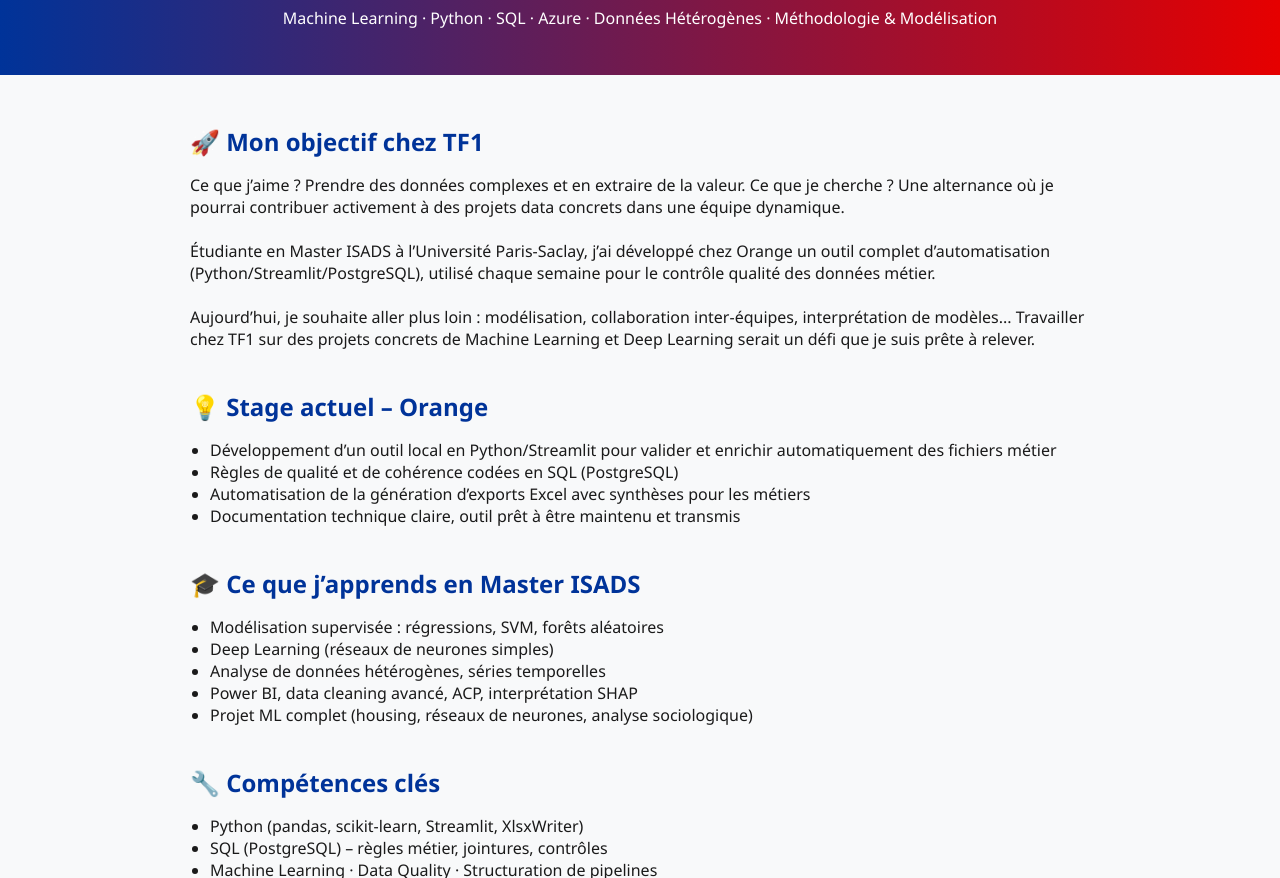
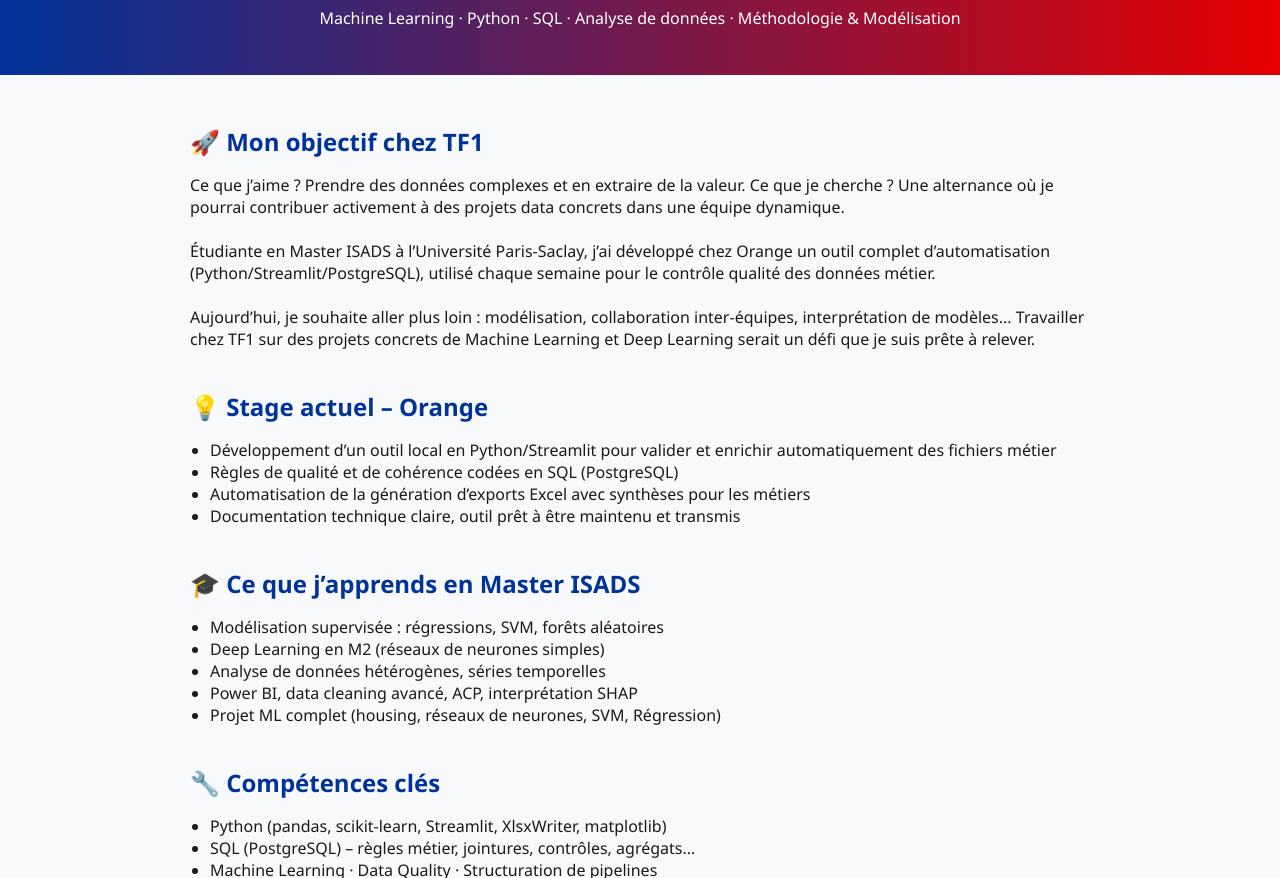
Before and after one commit to uvsq22103456/site-tf1-alternance, a plain HTML site: page index.html in a window 1280 px wide. Shown: the part 71-949 px from the top of the page. Drawn offline with Linux system fonts and the light colour scheme.

Commit message:
Update index.html

```diff
--- a/index.html
+++ b/index.html
@@ -2,7 +2,7 @@
 <html lang="fr">
 <head>
   <meta charset="UTF-8">
-  <title>Samia Said Hassani – Alternance Data Scientist TF1</title>
+  <title>Samia Said Hassani – Alternance Assistante Data Scientist TF1</title>
   <style>
     body {
       font-family: "Segoe UI", Tahoma, sans-serif;
@@ -68,7 +68,7 @@
 <body>
   <header>
     <h1>Samia Said Hassani – Alternance Data Scientist</h1>
-    <p>Machine Learning · Python · SQL · Azure · Données Hétérogènes · Méthodologie & Modélisation</p>
+    <p>Machine Learning · Python · SQL · Analyse de données · Méthodologie & Modélisation</p>
   </header>
 
   <main>
@@ -95,18 +95,18 @@
       <h2>🎓 Ce que j’apprends en Master ISADS</h2>
       <ul>
         <li>Modélisation supervisée : régressions, SVM, forêts aléatoires</li>
-        <li>Deep Learning (réseaux de neurones simples)</li>
+        <li>Deep Learning en M2 (réseaux de neurones simples)</li>
         <li>Analyse de données hétérogènes, séries temporelles</li>
         <li>Power BI, data cleaning avancé, ACP, interprétation SHAP</li>
-        <li>Projet ML complet (housing, réseaux de neurones, analyse sociologique)</li>
+        <li>Projet ML complet (housing, réseaux de neurones, SVM, Régression)</li>
       </ul>
     </section>
 
     <section>
       <h2>🔧 Compétences clés</h2>
       <ul>
-        <li>Python (pandas, scikit-learn, Streamlit, XlsxWriter)</li>
-        <li>SQL (PostgreSQL) – règles métier, jointures, contrôles</li>
+        <li>Python (pandas, scikit-learn, Streamlit, XlsxWriter, matplotlib)</li>
+        <li>SQL (PostgreSQL) – règles métier, jointures, contrôles, agrégats...</li>
         <li>Machine Learning · Data Quality · Structuration de pipelines</li>
         <li>Environnement de projet : Git, scripts automatisés, documentation</li>
         <li>Curiosité, pédagogie, rigueur et volonté de livrer des outils utiles</li>
```
